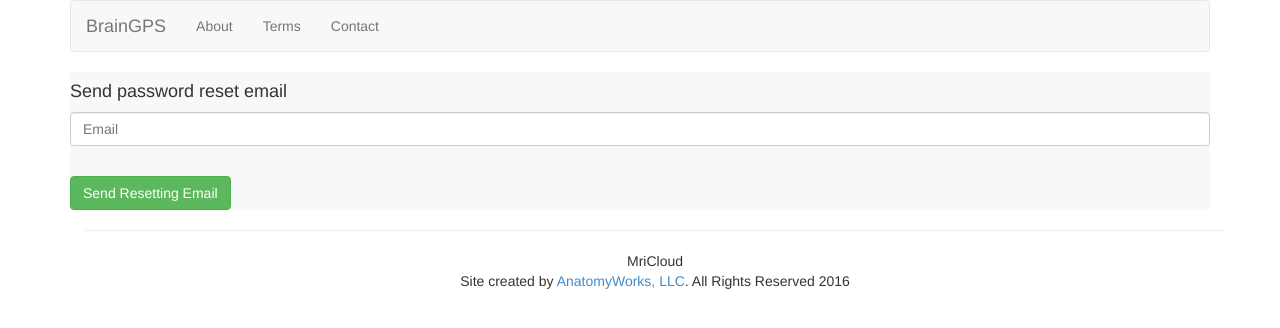
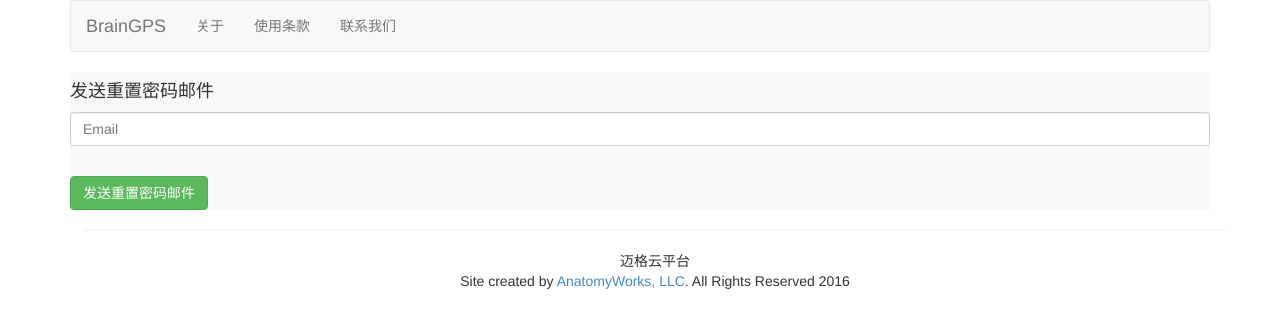
Before and after one commit to ChangleZhang/BrainGPS_CN, a plain HTML site: page sendresetemail.html in a window 1280 px wide. Drawn offline with Linux system fonts and the light colour scheme; some icons are missing.

Commit message:
send reset email for PW

```diff
--- a/sendresetemail.html
+++ b/sendresetemail.html
@@ -6,7 +6,7 @@
 <head>
     <meta charset="utf-8">
 <!--     https://braingps.mricloud.org -->
-    <title>MriCloud | Brain Mapping</title>
+    <title>迈格云平台 | 密码重置</title>
 
 
     <link rel="shortcut icon" href="img/favicon.html" />
@@ -75,9 +75,9 @@
 <!--               <div class="collapse nav-collapse"> -->
 <!-- -->
             <ul class="nav navbar-nav">
-              <li class=""><a href="about.html">About</a></li>
-              <li class=""><a href="terms.html">Terms</a></li>
-              <li class=""><a href="contact.html">Contact</a></li>
+              <li class=""><a href="about.html">关于</a></li>
+              <li class=""><a href="terms.html">使用条款</a></li>
+              <li class=""><a href="contact.html">联系我们</a></li>
               </ul>
           </div><!--/.nav-collapse -->
       </div>
@@ -87,10 +87,10 @@
     <div class="nav navbar-default">
 
 
-<h4>Send password reset email</h4>
+<h4>发送重置密码邮件</h4>
 
 <form method="POST" action="https://braingps.mricloud.org/sendresetemail" accept-charset="UTF-8" class="signup form-vertical"><input name="_token" type="hidden" value="AYay9h4557hixSBVPusalR2GetTzdyGo79pfow5H"><input placeholder="Email" class="form-control" name="email" type="text"><br>
-<button class="btn btn-success signup-button" type="submit">Send Resetting Email</button></form>
+<button class="btn btn-success signup-button" type="submit">发送重置密码邮件</button></form>
 
 <!--
 <form action="https://braingps.mricloud.org/sendresetemail" method="POST">
@@ -107,7 +107,7 @@
 
     <div class="container text-center">
         <hr>
-<p>MriCloud  <br> Site created by <a href= "http://www.anatomyworks.com/">AnatomyWorks, LLC</a>. All Rights Reserved 2016
+<p>迈格云平台  <br> Site created by <a href= "http://www.anatomyworks.com/">AnatomyWorks, LLC</a>. All Rights Reserved 2016
 <a href="#mricloud_tip"><i class="icon-info-sign" id="mricloudtip"></i></a>
 		<div id="mricloud_tip" style="display:none">
 		<p>	MriCloud 1.0</p>
```
